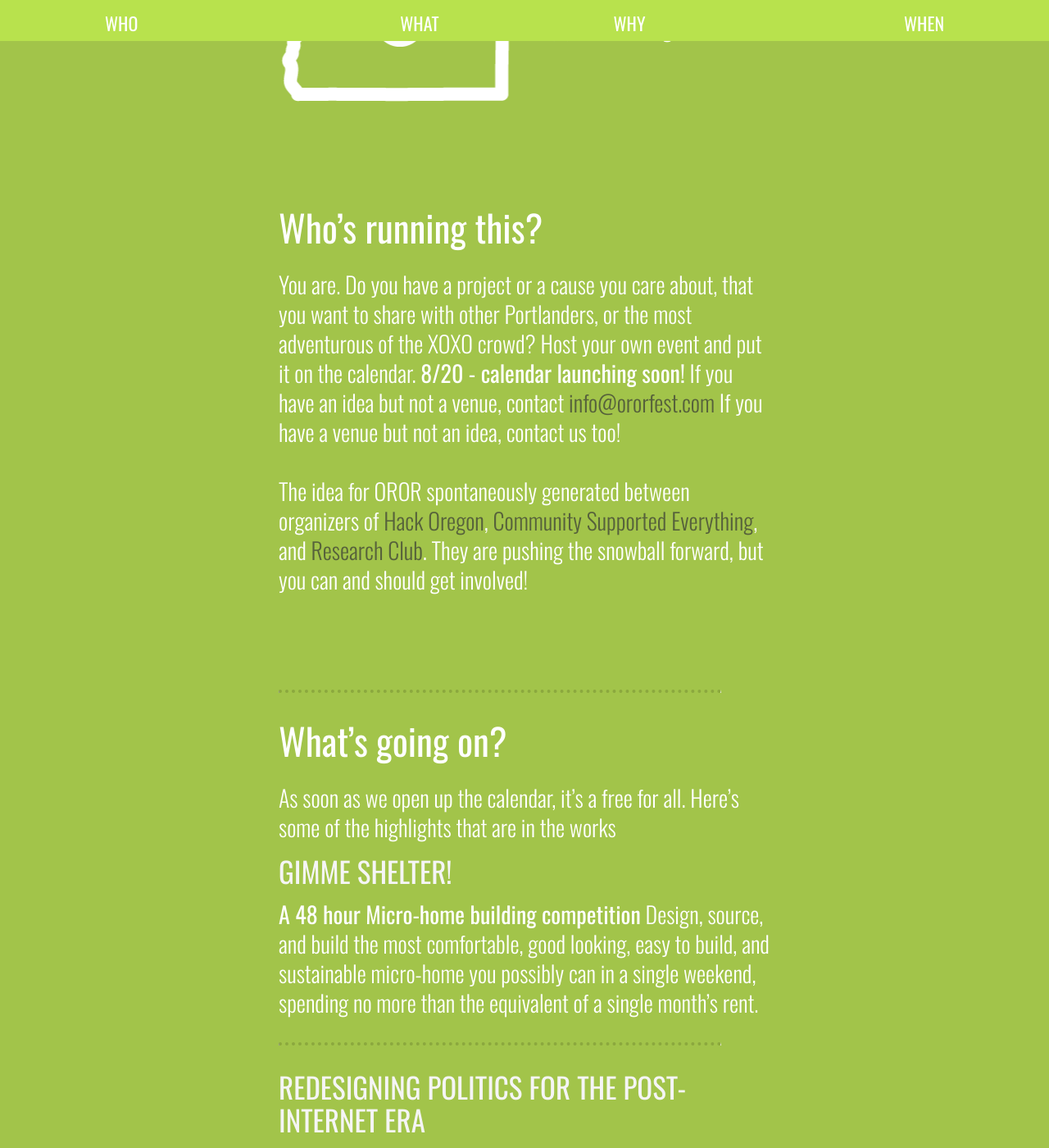
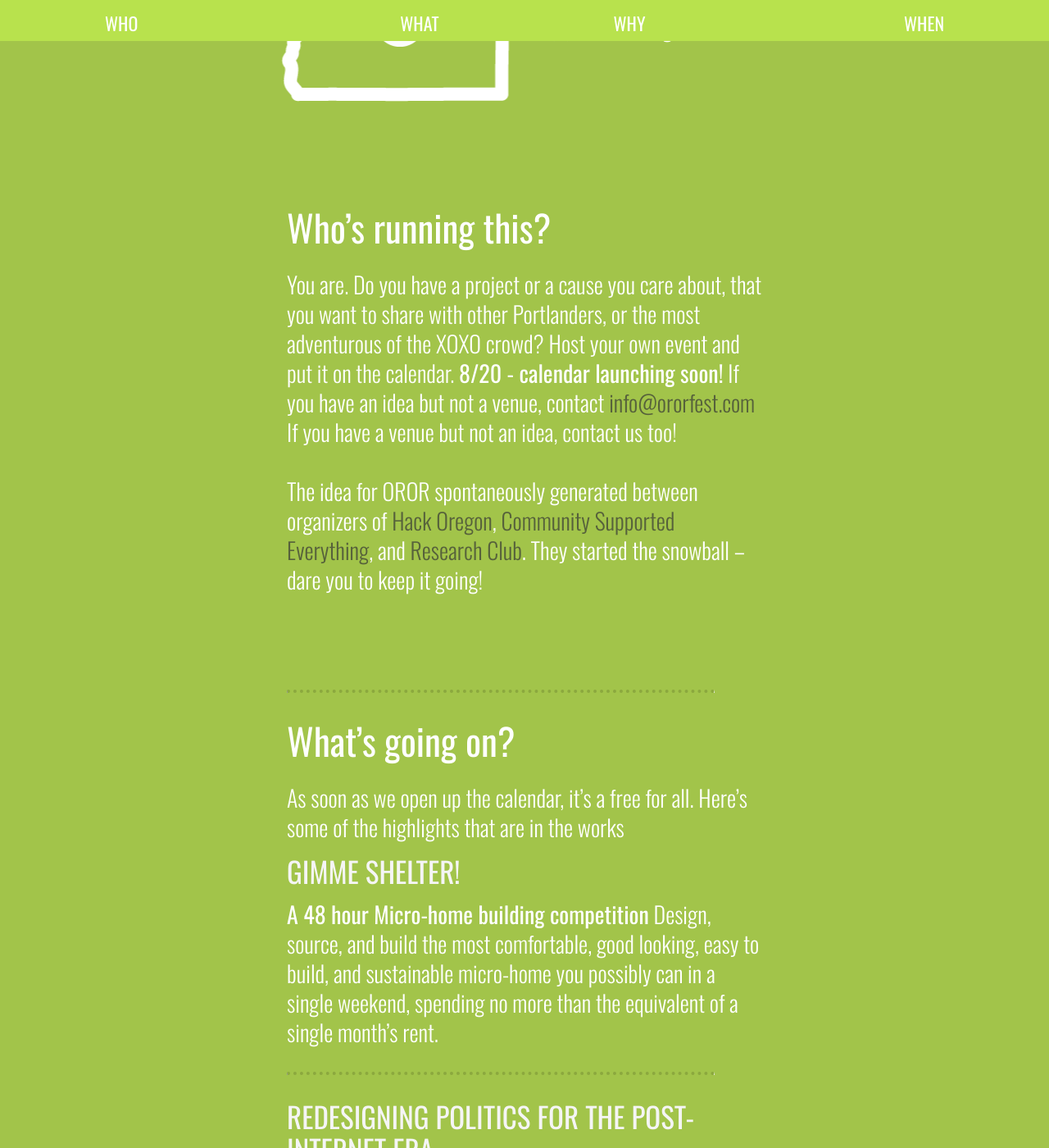
Before and after one commit to ororfest/ororfest.github.io, a Jekyll site: the page built from index.markdown, in a window 1280 px wide and 1400 px high, scrolled down 1469 px. Shown: the whole window at 82% size. Built offline with Jekyll 4.4.1, drawn with Linux system fonts in a browser that asks for light colours.

Commit message:
nudging mobile margins, changing some text

```diff
--- a/0who.markdown
+++ b/0who.markdown
@@ -6,4 +6,4 @@ name: who2
 You are. Do you have a project or a cause you care about, that you want to share with other Portlanders, or the most adventurous of the XOXO crowd? Host your own event and put it on the calendar. *8/20 - calendar launching soon!* If you have an idea but not a venue, contact [info@ororfest.com](mailto:info@ororfest.com) If you have a venue but not an idea, contact us too!
 
 <br>
-The idea for OROR spontaneously generated between organizers of [Hack Oregon](http://hackoregon.org/), [Community Supported Everything](http://www.communitysupportedeverything.org/), and [Research Club](http://research-club.org/). They are pushing the snowball forward, but you can and should get involved!
+The idea for OROR spontaneously generated between organizers of [Hack Oregon](http://hackoregon.org/), [Community Supported Everything](http://www.communitysupportedeverything.org/), and [Research Club](http://research-club.org/). They started the snowball -- dare you to keep it going!
--- a/resources/css/screen.css
+++ b/resources/css/screen.css
@@ -422,7 +422,7 @@ div.section h2 {
   color: whitesmoke;
 }
 div.section {
-  margin:20px 0px;
+  margin:20px 10px;
 }
 
 /* line 109, ../../../scratch/sass/screen.scss */
```
